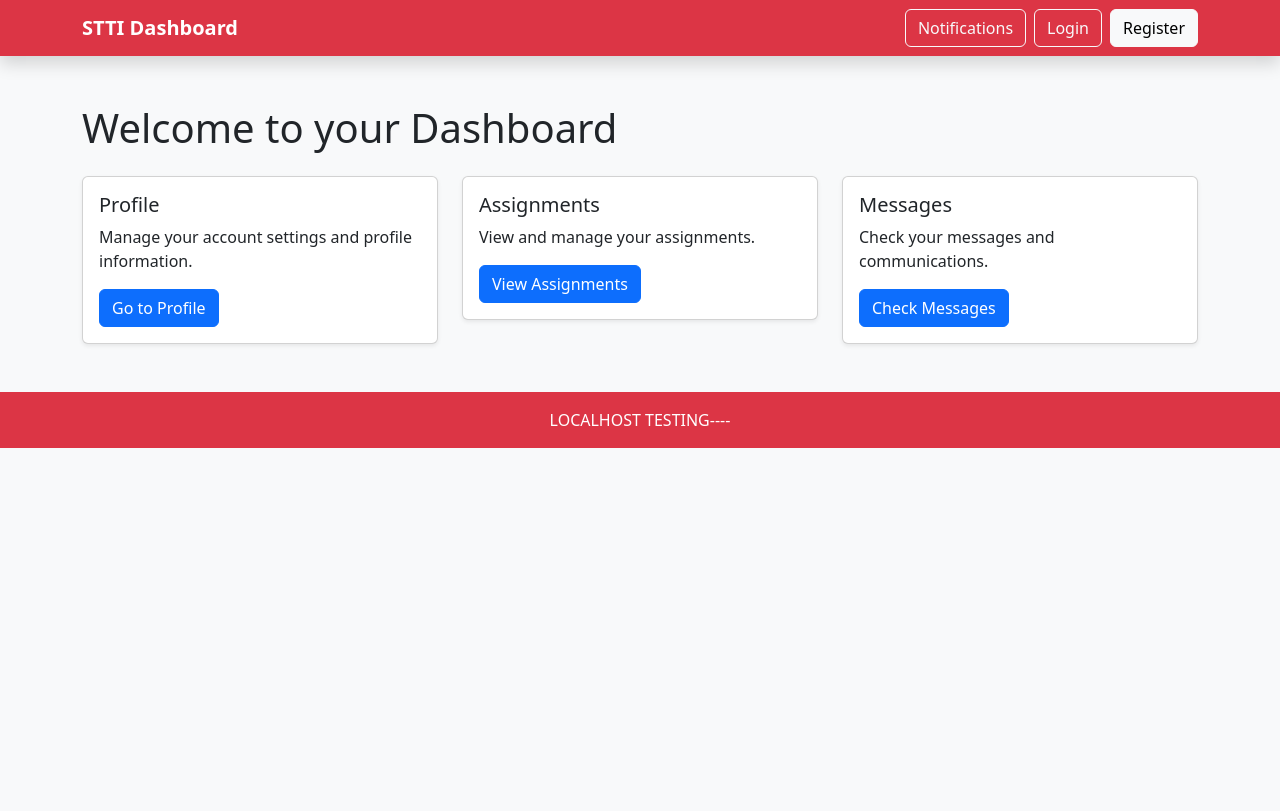
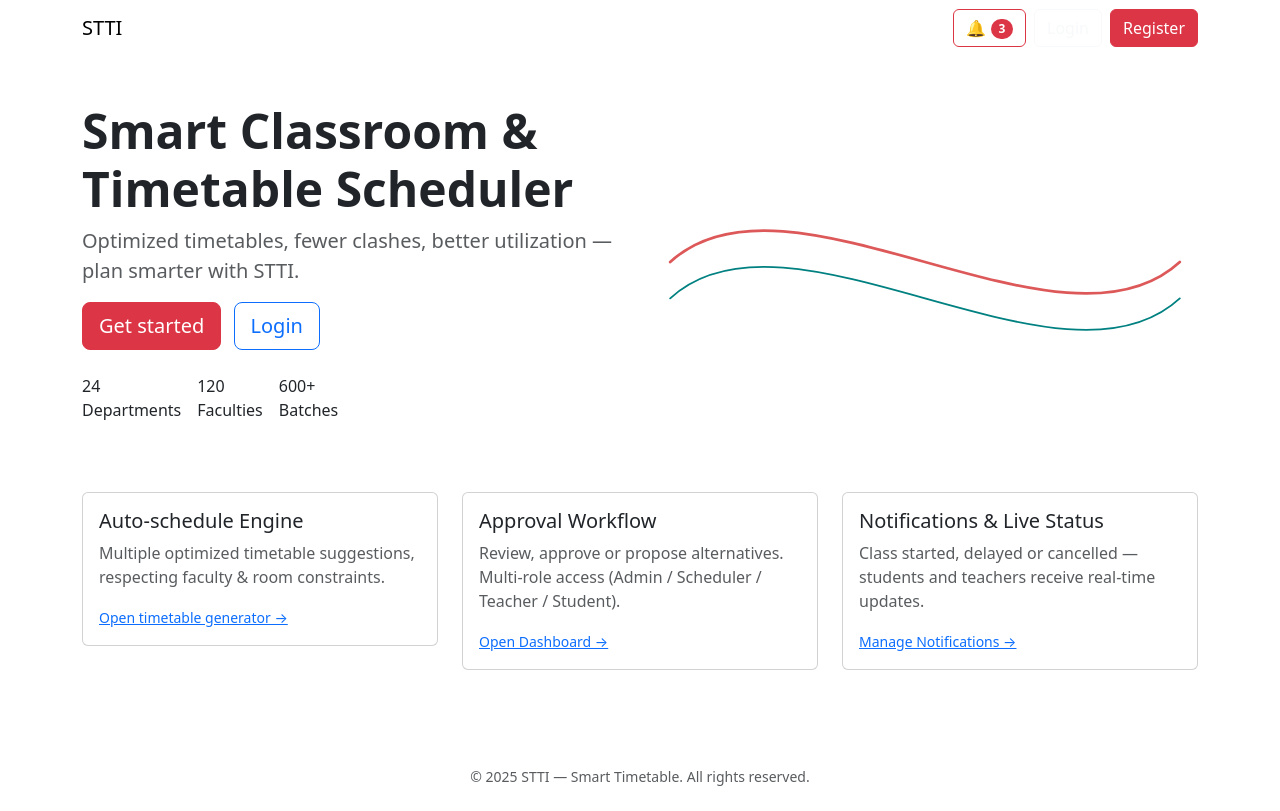
Before and after one commit to d3-f4u1t/STTI, a Flask app: page / in a window 1280 px wide. Before the commit the page ends 448 px from the top, so only its background shows below. Run offline with Flask 3, Linux system fonts and the light colour scheme.

Commit message:
updating the codebase for bug fix

```diff
--- a/app/main/routes.py
+++ b/app/main/routes.py
@@ -32,3 +32,21 @@ def remove_notification():
         db.session.commit()
         return jsonify({'success': True})
     return jsonify({'success': False})
+
+@main.route('/notifications')
+@login_required
+
+def get_notifications():
+
+    Notifications = Notification.query.filter_by(user_id=current_user.id).order_by(Notification.timestamp.desc()).all()
+    data = [
+        {
+            "id" : n.id,
+            "message": n.message,
+            "timestamp": n.timestamp.strftime("%Y-%m-%d %H:%M"),
+            "is_read": n.is_read
+
+        }
+        for n in Notifications
+    ]
+    return jsonify(data)
--- a/app/models.py
+++ b/app/models.py
@@ -1,5 +1,6 @@
 from app import db, login_manager
 from flask_login import UserMixin
+from datetime import datetime
 
 class User(db.Model, UserMixin):
     id = db.Column(db.Integer, primary_key=True)
@@ -22,6 +23,9 @@ def load_user(user_id):
 class Notification(db.Model):
     id = db.Column(db.Integer, primary_key=True)
     message = db.Column(db.String(255), nullable=False)
+    timestamp = db.Column(db.DateTime, default=datetime.utcnow)
+    is_read = db.Column(db.Boolean, default=False)
+    user_id = db.Column(db.Integer, db.ForeignKey('user.id'), nullable=False)
 
     def __repr__(self):
         return f'<Notification {self.id}: {self.message}>'
--- /dev/null
+++ b/app/static/js/main.js
@@ -0,0 +1,91 @@
+// main.js — UI interactions: notification sidebar, remove items, animate svg paths
+
+document.addEventListener('DOMContentLoaded', function() {
+
+  // Offcanvas elements (Bootstrap 5)
+  const notifBtn = document.getElementById('notifBtn');
+  const notifOffcanvasEl = document.getElementById('notifOffcanvas');
+  let notifOffcanvas = null;
+  if (notifOffcanvasEl) notifOffcanvas = new bootstrap.Offcanvas(notifOffcanvasEl);
+
+  // Simple store for demo notifications (in future, fetch from server)
+  const notifications = [
+    { id: 1, text: "New assignment available in Cybersecurity.", type: "info" },
+    { id: 2, text: "Class canceled tomorrow (Maths).", type: "warn" },
+    { id: 3, text: "New message from Admin.", type: "msg" }
+  ];
+
+  const notifList = document.getElementById('notificationsContainer');
+  const notifCount = document.getElementById('notifCount');
+
+  function renderNotifications() {
+    if (!notifList) return;
+    notifList.innerHTML = '';
+    if (notifications.length === 0) {
+      notifList.innerHTML = '<div class="text-muted small">No notifications</div>';
+      notifCount.textContent = '0';
+      return;
+    }
+    notifications.forEach(n => {
+      const el = document.createElement('div');
+      el.className = 'list-group-item d-flex justify-content-between align-items-start';
+      el.dataset.id = n.id;
+      el.innerHTML = `
+        <div class="ms-2 me-auto">
+          <div class="fw-semibold">${n.type === 'warn' ? '⚠️' : n.type === 'msg' ? '📩' : '📢'} ${n.text}</div>
+          <small class="text-muted">Just now</small>
+        </div>
+        <button class="btn btn-sm btn-link removeNotif">✖</button>
+      `;
+      notifList.appendChild(el);
+    });
+    notifCount.textContent = String(notifications.length);
+  }
+
+  // remove single notification
+  document.addEventListener('click', function(e) {
+    if (e.target && e.target.classList.contains('removeNotif')) {
+      const item = e.target.closest('[data-id]');
+      const id = Number(item.dataset.id);
+      const idx = notifications.findIndex(n => n.id === id);
+      if (idx > -1) notifications.splice(idx, 1);
+      renderNotifications();
+    }
+  });
+
+  // clear all
+  const clearAll = document.getElementById('clearAll');
+  if (clearAll) {
+    clearAll.addEventListener('click', function() {
+      notifications.splice(0, notifications.length);
+      renderNotifications();
+    });
+  }
+
+  // open offcanvas on click
+  if (notifBtn && notifOffcanvas) {
+    notifBtn.addEventListener('click', function() {
+      notifOffcanvas.show();
+    });
+  }
+
+  const closeNotif = document.getElementById('closeNotif')
+  if (closeNotif) closeNotif.addEventListener('click', () => notifOffcanvas.hide());
+
+  // initial render
+  renderNotifications();
+
+  // tiny SVG path animation re-trigger on resize (keeps it lively)
+  const paths = document.querySelectorAll('#svgLines path');
+  function animatePaths() {
+    paths.forEach(p => {
+      p.style.strokeDasharray = p.getTotalLength();
+      p.style.strokeDashoffset = p.getTotalLength();
+      p.getBoundingClientRect(); // force reflow
+      p.style.transition = 'stroke-dashoffset 1.2s ease';
+      p.style.strokeDashoffset = '0';
+    });
+  }
+  animatePaths();
+  window.addEventListener('resize', () => setTimeout(animatePaths, 200));
+});
--- a/app/static/js/script.js
+++ /dev/null
@@ -1,17 +0,0 @@
-
-document.addEventListener('DOMContentLoaded', () => {
-    const statusEl = document.getElementById('class-status');
-
-    // Simulated example logic (can be replaced with real API calls)
-    const now = new Date();
-    const classStartTime = new Date();
-    classStartTime.setHours(10, 0, 0);
-
-    if (now > classStartTime) {
-        statusEl.textContent = 'Started';
-        statusEl.className = 'badge bg-success';
-    } else {
-        statusEl.textContent = 'On Time';
-        statusEl.className = 'badge bg-info';
-    }
-});
--- a/app/templates/base.html
+++ b/app/templates/base.html
@@ -1,64 +1,107 @@
 <!DOCTYPE html>
 <html lang="en">
-
 <head>
-    <meta charset="UTF-8"/>
-    <meta name="viewport" content="width=device-width, initial-scale=1.0"/>
-    <title>{% block title %}STTI Dashboard{% endblock %}</title>
+  <meta charset="utf-8" />
+  <meta name="viewport" content="width=device-width, initial-scale=1" />
+  <title>{% block title %}STTI — Smart Timetable & Classroom{% endblock %}</title>
 
   <!-- Bootstrap CSS -->
   <link href="https://cdn.jsdelivr.net/npm/bootstrap@5.3.0/dist/css/bootstrap.min.css" rel="stylesheet">
 
-    <!-- Custom CSS -->
+  <!-- Optional: Google font -->
+  <link href="https://fonts.googleapis.com/css2?family=Inter:wght@300;400;600;700&display=swap" rel="stylesheet">
+
+  <!-- Custom -->
   <link rel="stylesheet" href="{{ url_for('static', filename='css/style.css') }}">
+</head>
+<body class="bg-soft">
 
-    <!-- Animate.css for simple animations -->
-    <link rel="stylesheet"
-          href="https://cdnjs.cloudflare.com/ajax/libs/animate.css/4.1.1/animate.min.css"/>
-</head>
+  <!-- NAVBAR -->
+  <nav class="navbar navbar-expand-lg navbar-light sticky-top nav-shadow">
+    <div class="container">
+      <a class="navbar-brand logo" href="{{ url_for('main.home') }}">STTI</a>
 
-<body class="bg-light">
+      <div class="ms-auto d-flex align-items-center gap-2">
+        <!-- Notification button -->
+        <button id="notifBtn" class="btn btn-outline-danger position-relative" type="button" aria-label="Notifications">
+          🔔
+          <span id="notifCount" class="badge bg-danger rounded-pill">0</span>
+        </button>
 
-<nav class="navbar navbar-expand-lg navbar-dark bg-danger shadow">
-    <div class="container">
-        <a class="navbar-brand fw-bold" href="/">STTI Dashboard</a>
-        <div class="d-flex align-items-center">
-            <!-- Notifications Button -->
-            <button class="btn btn-outline-light me-2" type="button" data-bs-toggle="offcanvas"
-                    data-bs-target="#notificationPanel" aria-controls="notificationPanel">
-                Notifications
+        <!-- Profile / login -->
+        {% if current_user.is_authenticated %}
+          <button class="btn btn-outline-light" id="profileBtn" data-bs-toggle="modal" data-bs-target="#profileModal">
+            {{ current_user.email.split('@')[0] }}
           </button>
-            <a href="/login" class="btn btn-outline-light me-2">Login</a>
-            <a href="/register" class="btn btn-light">Register</a>
+          <a class="btn btn-danger" href="{{ url_for('auth.logout') }}">Logout</a>
+        {% else %}
+          <a class="btn btn-outline-light" href="{{ url_for('auth.login') }}">Login</a>
+          <a class="btn btn-danger" href="{{ url_for('auth.register') }}">Register</a>
+        {% endif %}
       </div>
     </div>
   </nav>
 
-<!-- Notifications Offcanvas Panel -->
-<div class="offcanvas offcanvas-end" tabindex="-1" id="notificationPanel" aria-labelledby="notificationPanelLabel">
+  <!-- Notification offcanvas (right-side) -->
+  <div id="notifOffcanvas" class="offcanvas offcanvas-end" tabindex="-1">
     <div class="offcanvas-header">
-        <h5 class="offcanvas-title" id="notificationPanelLabel">Notifications</h5>
-        <button type="button" class="btn-close text-reset" data-bs-dismiss="offcanvas"
-                aria-label="Close"></button>
+      <h5 class="offcanvas-title">Notifications</h5>
+      <button type="button" class="btn-close text-reset" id="closeNotif" aria-label="Close"></button>
     </div>
-    <div class="offcanvas-body p-0">
-        {% include 'notification.html' %}
+    <div class="offcanvas-body" id="notifList">
+      {% include 'notification_panel.html' %}
     </div>
   </div>
 
-<div class="container my-5">
+  <!-- Profile Modal -->
+  <div class="modal fade" id="profileModal" tabindex="-1">
+    <div class="modal-dialog modal-dialog-centered">
+      <div class="modal-content rounded-4">
+        <div class="modal-body">
+          <div class="d-flex align-items-center gap-3">
+            <div class="avatar-placeholder">👤</div>
+            <div>
+              <h5 class="mb-0">{{ current_user.email if current_user.is_authenticated else "Guest" }}</h5>
+              <small class="text-muted">{{ current_user.role if current_user.is_authenticated else "" }}</small>
+            </div>
+          </div>
+
+          <hr>
+          <a class="d-block btn btn-outline-secondary mb-2" href="{{ url_for('main.dashboard') }}">Go to Dashboard</a>
+          <a class="d-block btn btn-outline-danger" href="{{ url_for('auth.logout') }}">Logout</a>
+        </div>
+      </div>
+    </div>
+  </div>
+
+  <!-- Main content -->
+  <main class="py-4">
+    <div class="container">
+      {% with messages = get_flashed_messages(with_categories=true) %}
+        {% if messages %}
+          {% for category, message in messages %}
+            <div class="alert alert-{{ category }} alert-dismissible fade show" role="alert">
+              {{ message }}
+              <button type="button" class="btn-close" data-bs-dismiss="alert"></button>
+            </div>
+          {% endfor %}
+        {% endif %}
+      {% endwith %}
+
       {% block content %}{% endblock %}
     </div>
+  </main>
 
-<footer class="bg-danger text-white text-center py-3 mt-auto">
-    LOCALHOST TESTING----
+  <footer class="footer mt-auto py-4">
+    <div class="container text-center small text-muted">
+      © 2025 STTI — Smart Timetable. All rights reserved.
+    </div>
   </footer>
 
   <!-- Bootstrap JS -->
   <script src="https://cdn.jsdelivr.net/npm/bootstrap@5.3.0/dist/js/bootstrap.bundle.min.js"></script>
 
-<!-- Custom JS -->
-<script src="{{ url_for('static', filename='js/script.js') }}"></script>
+  <!-- App JS -->
+  <script src="{{ url_for('static', filename='js/main.js') }}"></script>
 </body>
-
 </html>
--- a/app/templates/home.html
+++ b/app/templates/home.html
@@ -1,40 +1,78 @@
-{% extends 'base.html' %}
-
-{% block title %}Dashboard - STTI{% endblock %}
+{% extends "base.html" %}
+{% block title %}Home — STTI{% endblock %}
 
 {% block content %}
-    <h1 class="mb-4">Welcome to your Dashboard</h1>
+<!-- Hero -->
+<section class="hero py-6">
+  <div class="row align-items-center">
+    <div class="col-lg-6">
+      <h1 class="display-5 fw-bold hero-title">Smart Classroom & Timetable Scheduler</h1>
+      <p class="lead text-muted">Optimized timetables, fewer clashes, better utilization — plan smarter with STTI.</p>
+      <p>
+        <a href="{{ url_for('auth.register') }}" class="btn btn-danger btn-lg me-2">Get started</a>
+        <a href="{{ url_for('auth.login') }}" class="btn btn-outline-primary btn-lg">Login</a>
+      </p>
 
+      <div class="mt-4 d-flex gap-3">
+        <div class="stat">
+          <div class="stat-number">24</div>
+          <div class="stat-label">Departments</div>
+        </div>
+        <div class="stat">
+          <div class="stat-number">120</div>
+          <div class="stat-label">Faculties</div>
+        </div>
+        <div class="stat">
+          <div class="stat-number">600+</div>
+          <div class="stat-label">Batches</div>
+        </div>
+      </div>
+    </div>
+
+    <div class="col-lg-6">
+      <!-- Animated lines / decorative SVG -->
+      <div class="hero-visual">
+        <svg id="svgLines" viewBox="0 0 600 400" preserveAspectRatio="xMidYMid meet">
+          <path d="M20 200 C150 80, 450 320, 580 200" stroke="rgba(220,80,80,0.95)" stroke-width="3" fill="none" stroke-linecap="round"/>
+          <path d="M20 240 C150 120, 450 360, 580 240" stroke="#008080" stroke-width="2" fill="none" stroke-linecap="round"/>
+        </svg>
+      </div>
+    </div>
+  </div>
+</section>
+
+<!-- Features -->
+<section class="features py-5">
   <div class="row g-4">
-        <!-- Example cards that can remain as-is or you can customize later -->
     <div class="col-md-4">
-            <div class="card shadow-sm">
+      <div class="card feature-card">
         <div class="card-body">
-                    <h5 class="card-title">Profile</h5>
-                    <p class="card-text">Manage your account settings and profile information.</p>
-                    <a href="/profile" class="btn btn-primary">Go to Profile</a>
+          <h5>Auto-schedule Engine</h5>
+          <p class="text-muted">Multiple optimized timetable suggestions, respecting faculty & room constraints.</p>
+          <a class="small" href="{{ url_for('main.dashboard') }}">Open timetable generator →</a>
         </div>
       </div>
     </div>
 
     <div class="col-md-4">
-            <div class="card shadow-sm">
+      <div class="card feature-card">
         <div class="card-body">
-                    <h5 class="card-title">Assignments</h5>
-                    <p class="card-text">View and manage your assignments.</p>
-                    <a href="/assignments" class="btn btn-primary">View Assignments</a>
+          <h5>Approval Workflow</h5>
+          <p class="text-muted">Review, approve or propose alternatives. Multi-role access (Admin / Scheduler / Teacher / Student).</p>
+          <a class="small" href="{{ url_for('main.dashboard') }}">Open Dashboard →</a>
         </div>
       </div>
     </div>
 
     <div class="col-md-4">
-            <div class="card shadow-sm">
+      <div class="card feature-card">
         <div class="card-body">
-                    <h5 class="card-title">Messages</h5>
-                    <p class="card-text">Check your messages and communications.</p>
-                    <a href="/messages" class="btn btn-primary">Check Messages</a>
+          <h5>Notifications & Live Status</h5>
+          <p class="text-muted">Class started, delayed or cancelled — students and teachers receive real-time updates.</p>
+          <a class="small" href="{{ url_for('main.dashboard') }}">Manage Notifications →</a>
         </div>
       </div>
     </div>
   </div>
+</section>
 {% endblock %}
--- a/app/templates/notification.html
+++ /dev/null
@@ -1,14 +0,0 @@
-<div class="list-group list-group-flush">
-    {% if notifications %}
-        {% for notif in notifications %}
-            <div class="list-group-item">
-                {{ notif }}
-                <button type="button" class="btn-close float-end" aria-label="Remove" onclick="removeNotification(this)"></button>
-            </div>
-        {% endfor %}
-    {% else %}
-        <div class="list-group-item text-muted">
-            No new notifications.
-        </div>
-    {% endif %}
-</div>
--- /dev/null
+++ b/app/templates/notification_panel.html
@@ -0,0 +1,8 @@
+<div id="notificationsContainer" class="list-group">
+  <!-- initially empty, JS will populate or server can render notifications here -->
+  <div class="text-muted small mb-2">No notifications yet</div>
+</div>
+
+<div class="mt-3">
+  <button id="clearAll" class="btn btn-sm btn-outline-danger">Clear all</button>
+</div>
--- a/app/timetable/routes.py
+++ b/app/timetable/routes.py
@@ -1,5 +1,5 @@
-from flask import Blueprint, render_template, request, redirect, url_for, flash
-from app.models import Timetable
+from flask import Blueprint, render_template, request, redirect, url_for, flash, jsonify
+from app.models import Timetable, Notification
 from app.extentions import db , login_manager
 
 timetable_bp = Blueprint('timetable', __name__, template_folder='templates')
```
Also changed, not shown: app/static/css/styles.css (+52 -60 lines), app/templates/dashboard.html (+24 -24 lines), migrations/versions/46c9c236a3e3_add_notifications_model.py (added, +38 -0 lines). Lines whose indentation alone changed are shown as unchanged.
